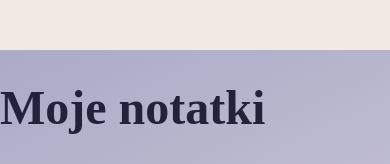
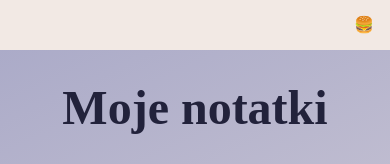
Before and after one commit to dariasikora/homepage, a plain HTML site: page index.html in a window 390 px wide. Shown: the top 164 px of the page. Drawn offline with Linux system fonts and the light colour scheme.

Commit message:
hamburger menu style

```diff
--- a/index.html
+++ b/index.html
@@ -13,13 +13,15 @@
 <body>
 
     <header class="header" id="top">
-        <nav class="navigation">
+        <nav class="navigation navigation--js">
             <a class="navigation__link navigation__link--homepage" href="index.html">Strona domowa</a>
             <a class="navigation__link navigation__link--html" href="html.html">HTML</a>
             <a class="navigation__link navigation__link--css" href="css.html">CSS</a>
             <a class="navigation__link navigation__link--javascript" href="javascript.html">JavaScript</a>
             <a class="navigation__link navigation__link--inne" href="inne.html">Inne</a>
+
         </nav>
+        <button class="hamburger">🍔</button>
     </header>
 
     <main class="main main--grid">
--- a/style.css
+++ b/style.css
@@ -35,6 +35,15 @@ body {
 
 }
 
+.hamburger {
+    background: none;
+    border: none;
+    position: absolute;
+    top: 15px;
+    right: 10px;
+
+}
+
 .navigation--open {
     display: block;
     padding: 16px;
@@ -54,6 +63,8 @@ body {
 .main__heading {
     font-size: 3em;
     color: #22223B;
+   display: flex;
+   justify-content: center;
 
 }
 
@@ -213,4 +224,8 @@ img {
         height: 50px;
         align-items: center;
     }
+
+    .hamburger {
+        display: none;
+    }
 }
```
